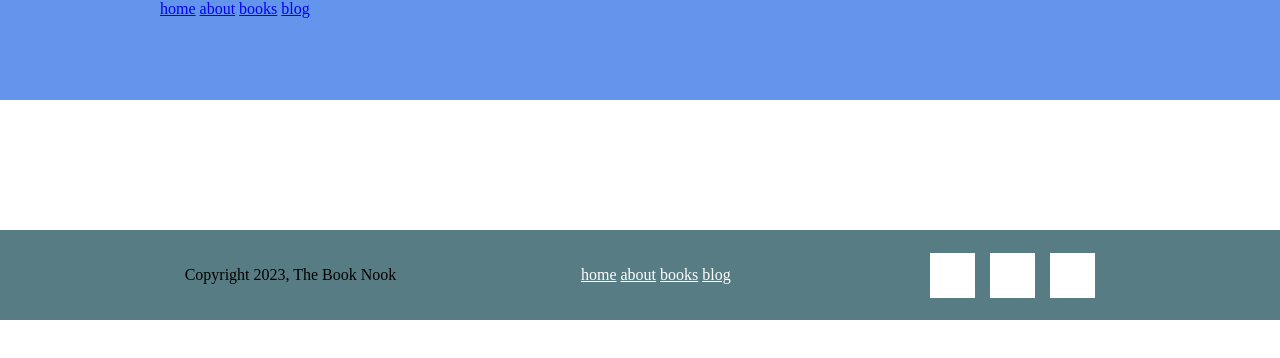
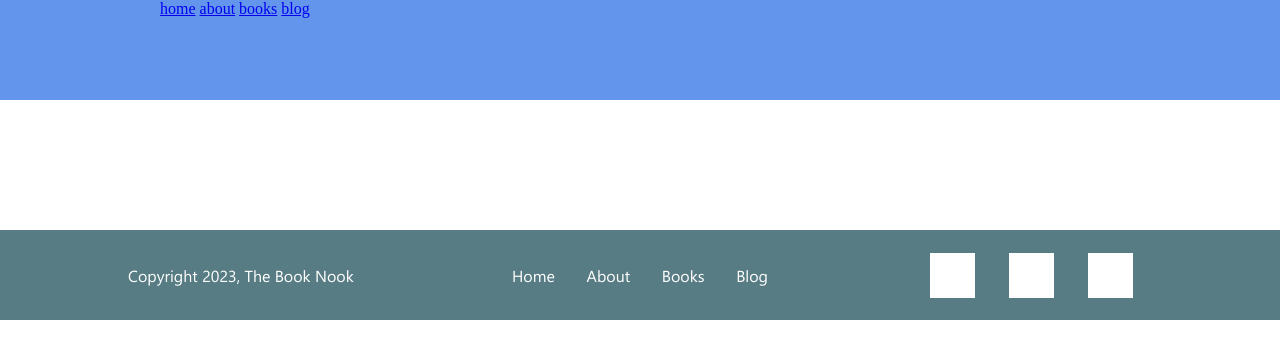
Before and after one commit to jbldwn/BookNook, a website with bundled scripts: page index.html in a window 1280 px wide. Built offline with nearby package versions, Linux system fonts and the light colour scheme.

Commit message:
Moved fonts, updated fonts in banner and footer

```diff
--- a/index.html
+++ b/index.html
@@ -28,7 +28,7 @@
       <!-- page content injects here -->
     </div>
     <footer>
-      <span>Copyright 2023, The Book Nook</span>
+      <div>Copyright 2023, The Book Nook</div>
       <div class="links">
         <a href="#home">home</a>
         <a href="#about">about</a>
--- a/scss/banner.scss
+++ b/scss/banner.scss
@@ -32,10 +32,13 @@
         span {
             text-transform: uppercase;
             font-size: 32px;
+            font-family: Seg_Bold;
+
         }
 
         .emph {
             font-size: 16px;
+            font-family: Seg_Bold;
         }
     }
 }
--- a/scss/footer.scss
+++ b/scss/footer.scss
@@ -8,8 +8,27 @@ footer {
     align-items: center;
     justify-content: space-evenly;
 
-    .links a {
-        color: #fff;
+    font-family: Seg_Reg;
+    color: #fff;
+
+    div {
+        width: 20%;
+    }
+
+    .links {
+        display: flex;
+        align-items: center;
+        justify-content: space-between;
+
+        a {
+            color: #fff;
+            text-decoration: none;
+            text-transform: capitalize;
+        }
+
+        a:hover {
+            text-decoration: underline;
+        }
     }
 
     .socials {
--- a/scss/variables.scss
+++ b/scss/variables.scss
@@ -2,3 +2,13 @@ $siteWhite: rgb(255, 255, 255);
 $siteBlack: rgb(0, 0, 0);
 $siteBlue: rgb(88, 124, 131);
 $siteBlueA: rgba(88, 124, 131, .6);
+
+@font-face {
+    font-family: Seg_Bold;
+    src: url(/css/fonts/segoeuib.ttf);
+}
+
+@font-face {
+    font-family: Seg_Reg;
+    src: url(/css/fonts/segoeui.ttf);
+}
```
Also changed, not shown: css/fonts/segoeui.ttf (added), css/fonts/segoeuib.ttf (added), css/fonts/segoeuii.ttf (added), css/fonts/segoeuil.ttf (added), css/fonts/segoeuisl.ttf (added), css/fonts/segoeuiz.ttf (added), css/fonts/seguibl.ttf (added), css/fonts/seguibli.ttf (added), css/fonts/seguili.ttf (added), css/fonts/seguisb.ttf (added), css/fonts/seguisbi.ttf (added), css/fonts/seguisli.ttf (added), css/styles.css, 12 other files.
